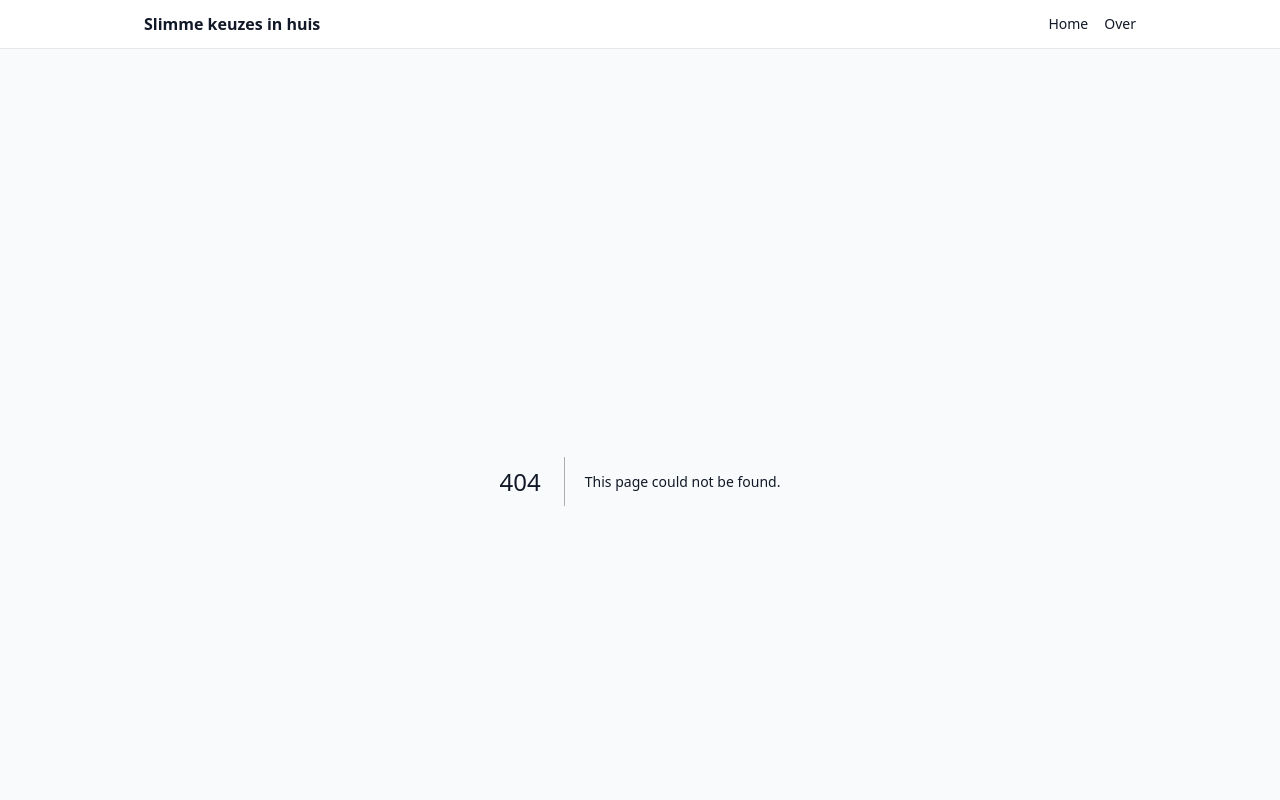
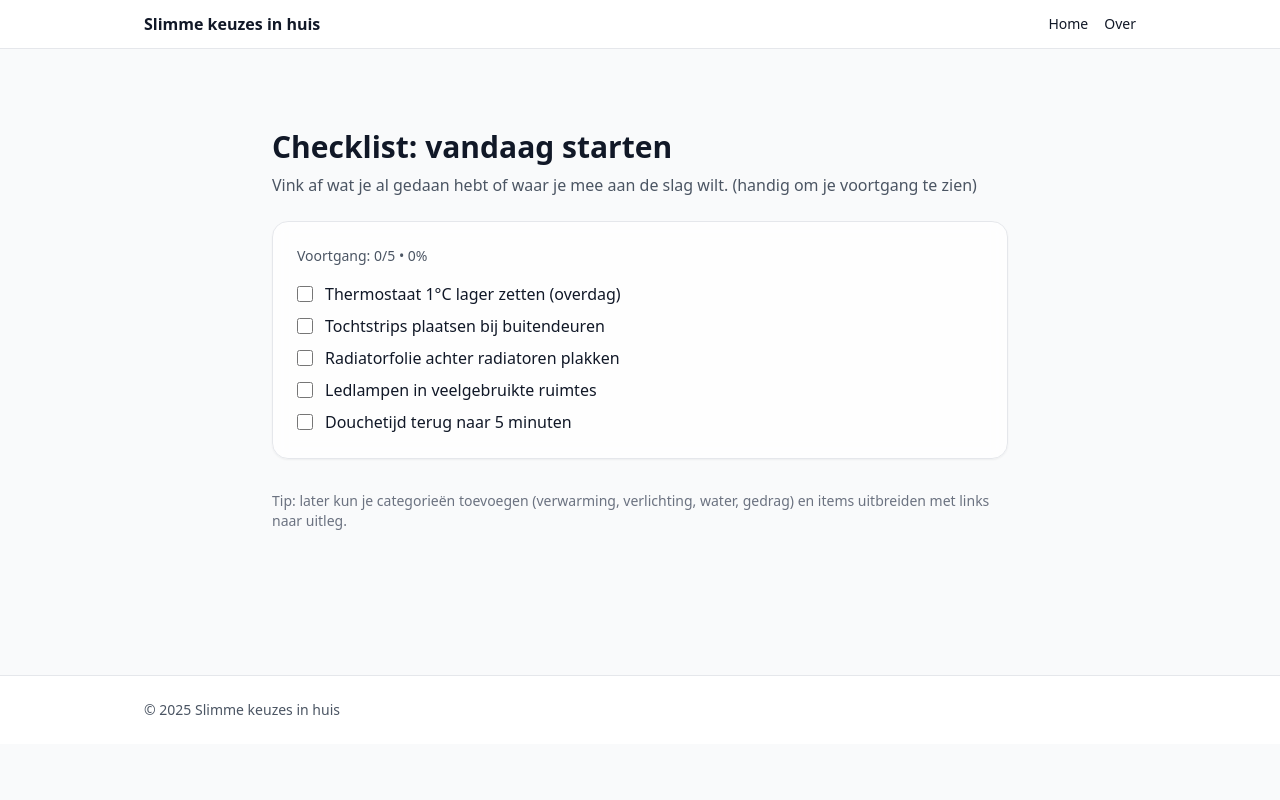
Before and after one commit to slimmekeuzesinhuis/slimmekeuzesinhuis, a Next.js app: page /checklist in a window 1280 px wide. Before the commit this address had no page. Shown: the top 800 px of the page. Built offline with nearby package versions, Linux system fonts and the light colour scheme.

Commit message:
Create page.js

```diff
--- /dev/null
+++ b/app/checklist/page.js
@@ -0,0 +1,36 @@
+import Checklist from "../components/Checklist";
+
+export const metadata = {
+  title: "Checklist",
+  description:
+    "Start vandaag met kleine, haalbare stappen om je huis comfortabeler en energiezuiniger te maken."
+};
+
+export default function Page() {
+  const items = [
+    "Thermostaat 1°C lager zetten (overdag)",
+    "Tochtstrips plaatsen bij buitendeuren",
+    "Radiatorfolie achter radiatoren plakken",
+    "Ledlampen in veelgebruikte ruimtes",
+    "Douchetijd terug naar 5 minuten"
+  ];
+
+  return (
+    <section className="mx-auto max-w-3xl px-4 py-12">
+      <h1 className="text-3xl font-semibold">Checklist: vandaag starten</h1>
+      <p className="mt-2 text-gray-600">
+        Vink af wat je al gedaan hebt of waar je mee aan de slag wilt. (handig
+        om je voortgang te zien)
+      </p>
+
+      <div className="mt-6 rounded-2xl bg-white/80 backdrop-blur border shadow-sm p-6">
+        <Checklist items={items} />
+      </div>
+
+      <p className="mt-8 text-sm text-gray-500">
+        Tip: later kun je categorieën toevoegen (verwarming, verlichting, water,
+        gedrag) en items uitbreiden met links naar uitleg.
+      </p>
+    </section>
+  );
+}
```
